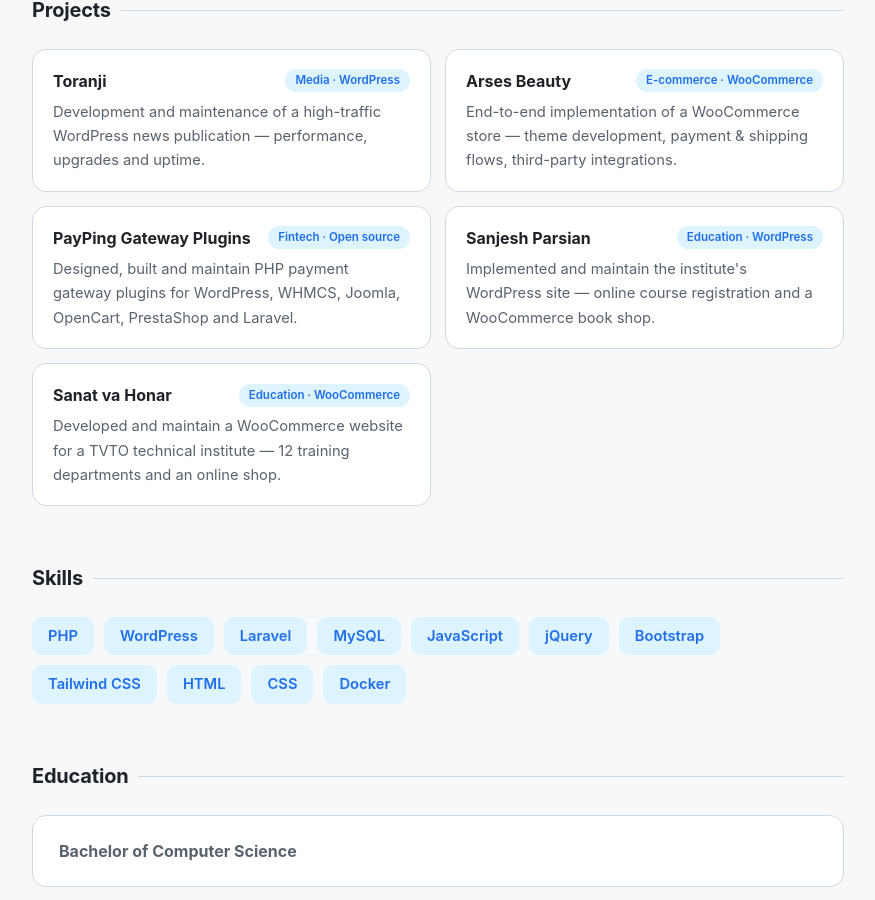
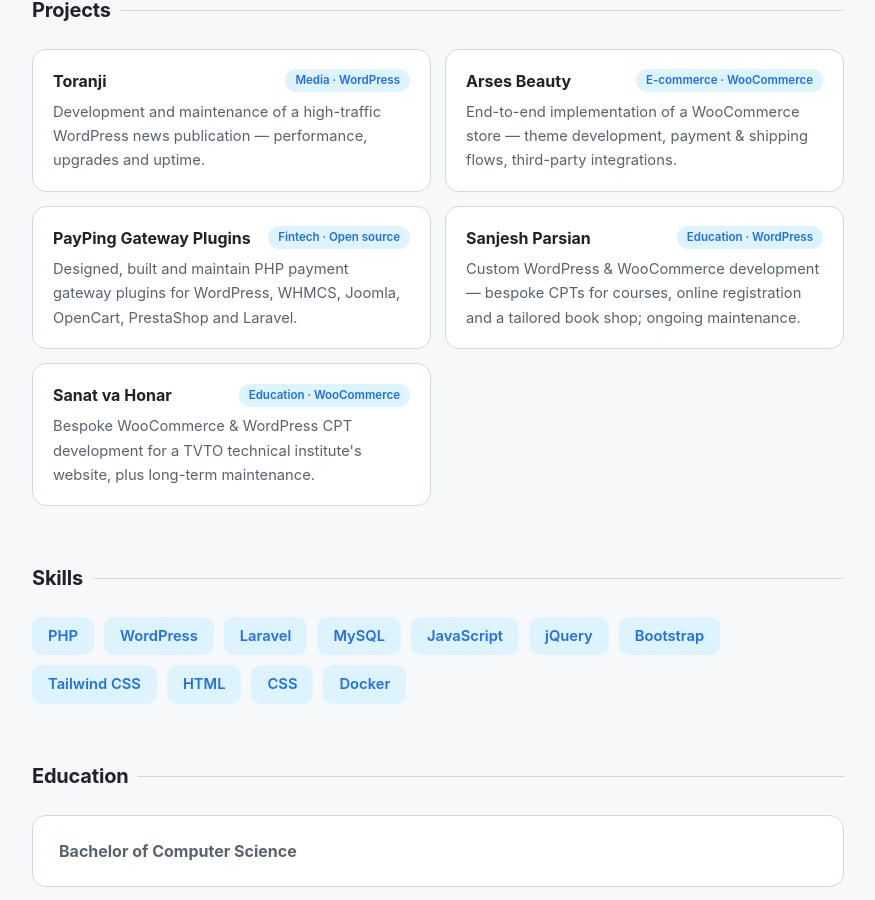
Before and after one commit to mahdisarani/mahdisarani.github.io, a Jekyll site: the page index.html, which Jekyll copies as it is, in a window 1280 px wide and 900 px high, scrolled down 1093 px. Shown: the whole window, without its empty margins (202-1077 px from the left). Built offline with Jekyll 4.4.1, drawn with Linux system fonts in a browser that asks for light colours.

Commit message:
Focus education projects on custom WooCommerce/CPT work

```diff
--- a/index.html
+++ b/index.html
@@ -227,11 +227,11 @@
       </a>
       <a class="project-card" href="https://sanjeshparsian.ir" target="_blank" rel="noopener">
         <h3>Sanjesh Parsian <span class="tag">Education · WordPress</span></h3>
-        <p>Implemented and maintain the institute's WordPress site — online course registration and a WooCommerce book shop.</p>
+        <p>Custom WordPress &amp; WooCommerce development — bespoke CPTs for courses, online registration and a tailored book shop; ongoing maintenance.</p>
       </a>
       <a class="project-card" href="https://sanathonar-tvto.com" target="_blank" rel="noopener">
         <h3>Sanat va Honar <span class="tag">Education · WooCommerce</span></h3>
-        <p>Developed and maintain a WooCommerce website for a TVTO technical institute — 12 training departments and an online shop.</p>
+        <p>Bespoke WooCommerce &amp; WordPress CPT development for a TVTO technical institute's website, plus long-term maintenance.</p>
       </a>
     </div>
   </section>
```
